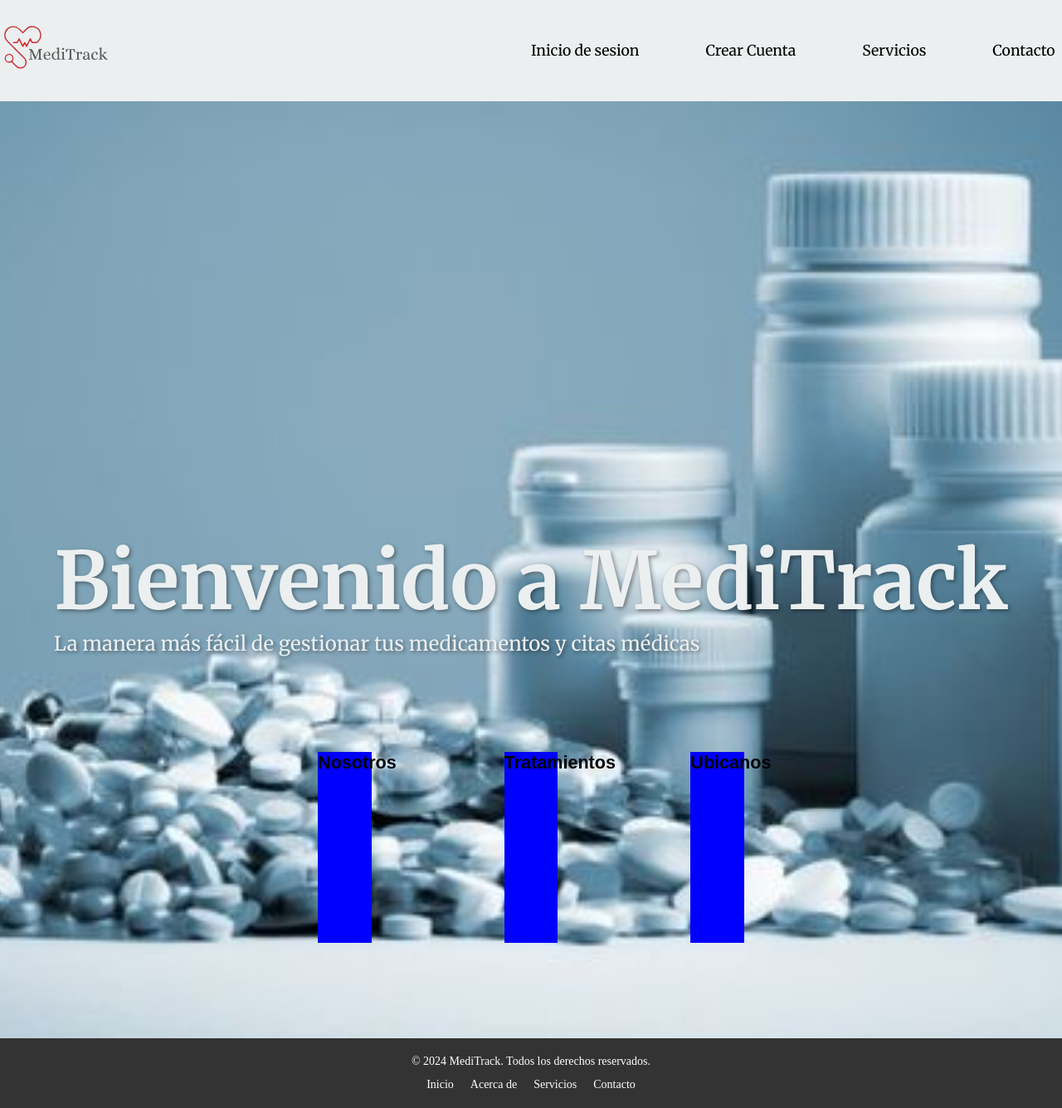
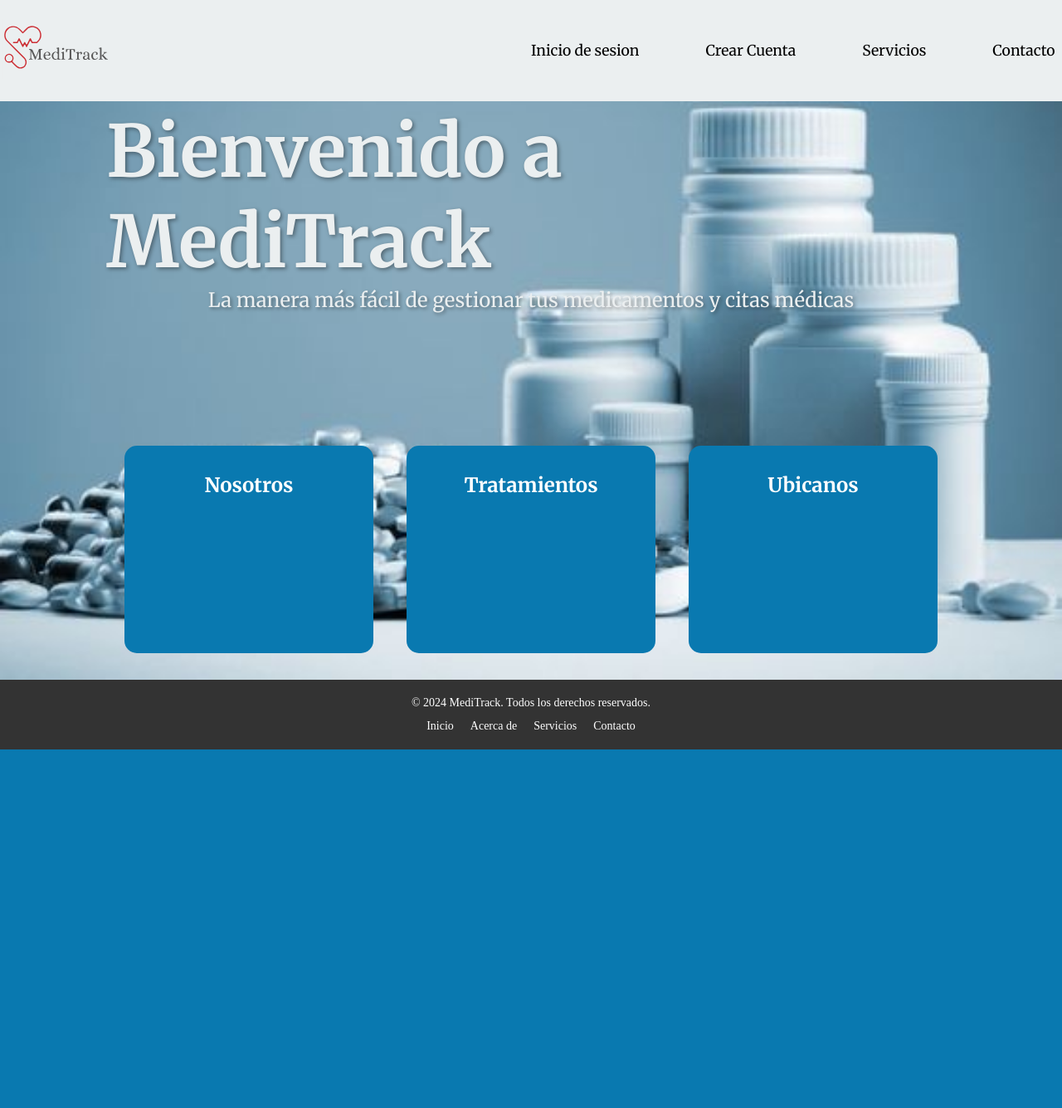
Before and after one commit to r4mir3zzz/Proyecto-Ambiente-Web-Servidor, a PHP site: page / in a window 1280 px wide. Shown: the whole page at 83% size. After the commit the page ends 903 px from the top, so only its background shows below. Run offline with PHP 8.4, Linux system fonts and the light colour scheme; some web fonts are replaced.

Commit message:
info main

```diff
--- a/app/css/header-footer.css
+++ b/app/css/header-footer.css
@@ -62,7 +62,6 @@ header {
     text-decoration-color: black;
 }
 
-/* Estilo del footer */
 .footer {
     background-color: #333;
     color: #fff;
@@ -100,5 +99,5 @@ header {
 }
 
 .footer-links a:hover {
-    color: #4CAF50; /* Color de hover */
+    color: #4CAF50;
 }
--- a/app/css/mainIndex.css
+++ b/app/css/mainIndex.css
@@ -1,4 +1,3 @@
-
 .main-elements {
     display: flex;
     flex-direction: column;
@@ -13,36 +12,50 @@
     min-height: 100vh;
 }
 
-.main-elements .main-title{
-    font-size: 6rem;
+.components {
+    padding: 10%;
+    display: flex;
+    flex-direction: column;
+    align-items: center;
+    height: auto;
+    width: 100%;
+}
+
+.components h1 {
+    font-size: 5.4rem;
     color: #ebeff0;
     text-shadow: 2px 2px 5px rgba(0, 0, 0, 0.4);
 }
 
-.main-elements .main-text{
+.components p {
     font-size: 1.5rem;
     color: #ebeff0;
     text-shadow: 2px 2px 4px rgba(0, 0, 0, 0.4);
 }
 
-.components{
-    margin-top: 50%;
+.cards {
+    width: 100%;
+    padding: 2rem;
 }
 
+.containers {
+    display: flex;
+    flex-direction: row;
+    align-items: center;
+    justify-content: center;
+    gap: 40px;
+    flex-wrap: wrap;
+    width: 100%;
+}
 
-
-.containers{
-    display: flex;
-    justify-content: center;
-    align-items: center;
-    gap:10rem;/*PARA SEPARAR ENTRE CUADROS*/
-    height: 460px;
+.box {
+    background-color: #0979b0;
+    color: white;
+    padding: 2rem;
+    flex: 1;
+    height: 250px;
+    min-width: 200px;
+    max-width: 300px;
+    text-align: center;
+    border-radius: 15px;
 }
-.box{
-    text-align: center;
-    font-family: Arial, Helvetica, sans-serif;
-    font-size: 90%;
-    background-color: blue;
-    height: 50%;
-    width: 10%;
-}
--- a/app/includes/footer.php
+++ b/app/includes/footer.php
@@ -1,5 +1,3 @@
-<link rel="stylesheet" href="/app/css/footer.css">
-
 <footer class="footer">
     <div class="footer-content">
         <p>© 2024 MediTrack. Todos los derechos reservados.</p>
--- a/index.php
+++ b/index.php
@@ -3,22 +3,20 @@
 ?>
 
 <main class="main-elements">
-
     <section class="components">
         <h1 class="main-title">Bienvenido a MediTrack</h1>
         <p class="main-text">La manera más fácil de gestionar tus medicamentos y citas médicas</p>
     </section>
+
     <section class="cards">
         <div class="containers">
             <div class="box"><h2>Nosotros</h2></div>
             <div class="box"><h2>Tratamientos</h2></div>
-        <div class="box"><h2>Ubicanos</h2>
+            <div class="box"><h2>Ubicanos</h2></div>
         </div>
     </section>
-
 </main>
 
 <?php
     include_once('./app/includes/footer.php');
-
 ?>
```
Lines whose indentation alone changed are shown as unchanged.
